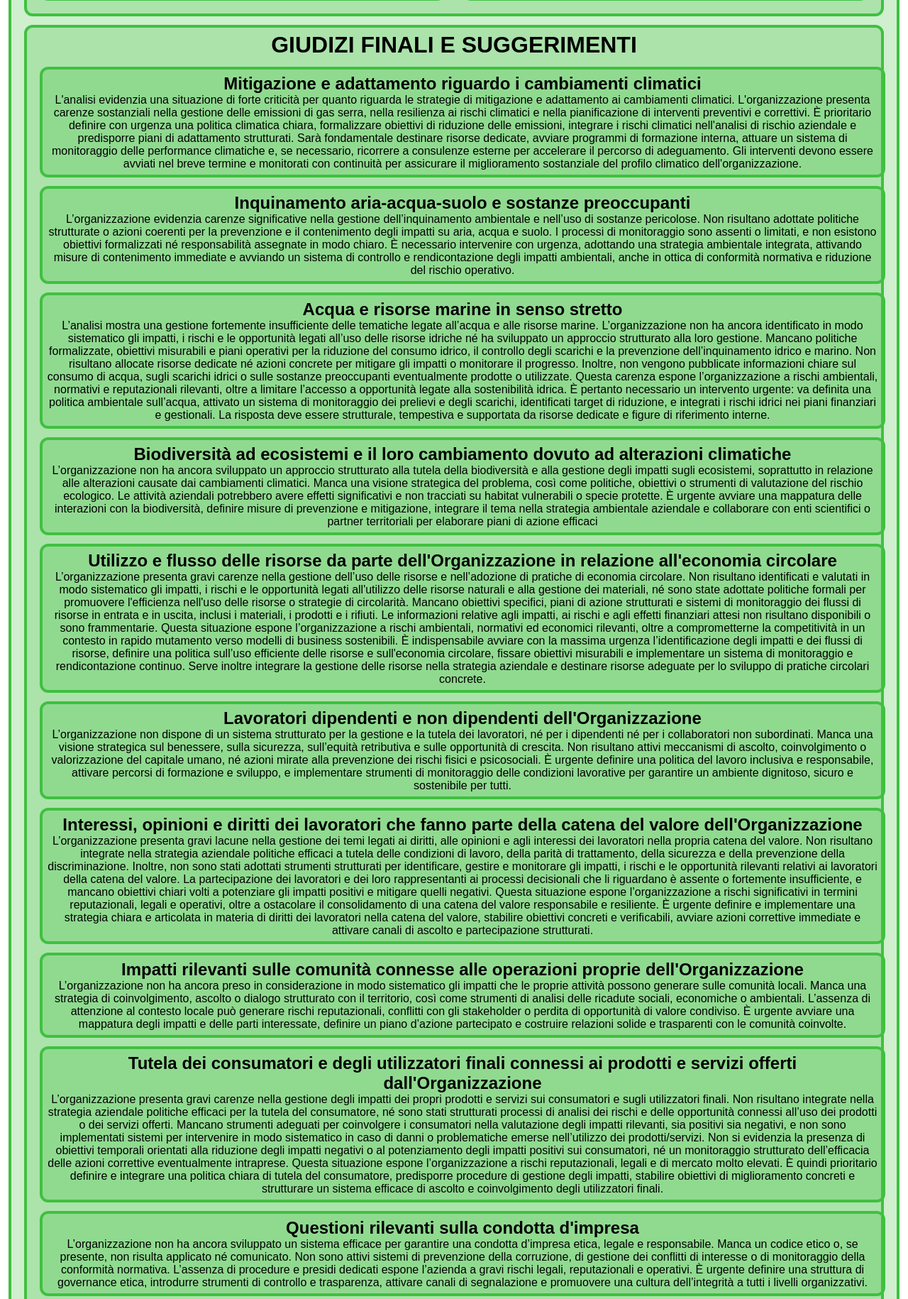
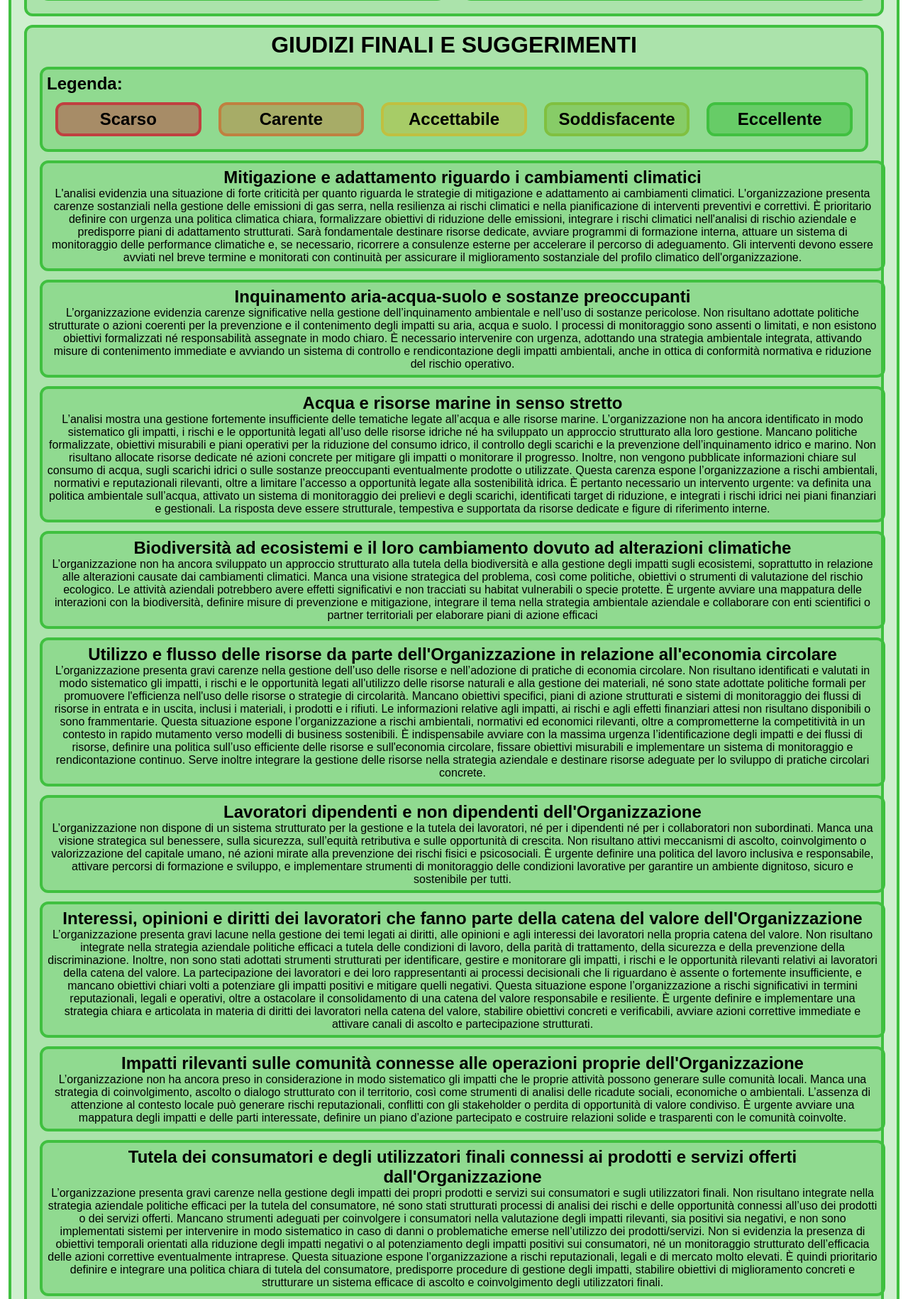
Before and after one commit to GeorgeM-F/Pre-assessment, a PHP site: page /results.php in a window 1280 px wide. Shown: the part 1259-3089 px from the top of the page at 71% size. Run offline with PHP 8.4, Linux system fonts and the light colour scheme; the visitor is signed in with stand-in values (Sample User, id 1); data comes from the database, SQL or seed files in the repository; both versions use the stored data as it was after the commit; data that the repository does not hold is empty.

Commit message:
hidden password (with dots); insert proper date format for signup; add color code legenda in the results

```diff
--- a/area.php
+++ b/area.php
@@ -37,7 +37,6 @@ $datearr = $datequer->fetchAll(PDO::FETCH_COLUMN);
     <h2>Dati azienda:</h2>
     <hr>
     <?php
-      echo "<p>ID azienda: <strong>".$_SESSION["tuoid"]."</strong></p>";     // Elimina questa riga una volta finito il progetto
       echo "<p>Ragione sociale: <strong>".$_SESSION["tuonome"]."</strong></p>";
       echo "<p>Partita IVA: <strong>".$_SESSION["tuaiva"]."</strong></p>";
       echo "<p>Codice fiscale: <strong>".$_SESSION["tuocodice"]."</strong></p>";
--- a/login.php
+++ b/login.php
@@ -65,7 +65,7 @@ if ($_SERVER["REQUEST_METHOD"] == "POST") {
     </div>
     <div>
       <label>Password:</label>
-      <input type="text" name="password" required>
+      <input type="password" name="password" required>
     </div>
     <button type="submit">LOGIN</button>
     <?php echo $messaggio; ?>
--- a/results.php
+++ b/results.php
@@ -148,47 +148,46 @@ $giu = $stmt6->fetchALL();
     <div class="oriz">
       <div class="risez">
         <h1>Pilastri ESG</h1>
-        <?php //echo "<h2>Environmental:   ".round($environmental)."%</h2>" ?>
-        <?php //echo "<h2>Social:   ".round($social)."%</h2>" ?>
-        <?php //echo "<h2>Governance:   ".round($governance)."%</h2>" ?>
         <canvas id="PilastriGrafico" width="400" height="200"></canvas>
       </div>
       <div class="risez">
         <h1>Grado di priorità per ESRS specifico</h1>
-        <?php //echo "<h2>E1:   ".round($e1)."%</h2>" ?>
-        <?php //echo "<h2>E2:   ".round($e2)."%</h2>" ?>
-        <?php //echo "<h2>E3:   ".round($e3)."%</h2>" ?>
-        <?php //echo "<h2>E4:   ".round($e4)."%</h2>" ?>
-        <?php //echo "<h2>E5:   ".round($e5)."%</h2>" ?>
-        <?php //echo "<h2>S1:   ".round($s1)."%</h2>" ?>
-        <?php //echo "<h2>S2:   ".round($s2)."%</h2>" ?>
-        <?php //echo "<h2>S3:   ".round($s3)."%</h2>" ?>
-        <?php //echo "<h2>S4:   ".round($s4)."%</h2>" ?>
-        <?php //echo "<h2>G1:   ".round($g1)."%</h2>" ?>
         <canvas id="MacroTemiGrafico" width="400" height="200"></canvas>
       </div>
     </div>
     <div class="oriz">
       <div class="risez">
         <h1>Prioritizzazione delle categorie</h1>
-        <?php //echo "<h2>Strategie:   ".round($strategie)."%</h2>" ?>
-        <?php //echo "<h2>Politiche:   ".round($politiche)."%</h2>" ?>
-        <?php //echo "<h2>Risorse:   ".round($risorse)."%</h2>" ?>
-        <?php //echo "<h2>Obiettivi:   ".round($obiettivi)."%</h2>" ?>
-        <?php //echo "<h2>Metriche:   ".round($metriche)."%</h2>" ?>
         <canvas id="CategorieGrafico" width="400" height="200"></canvas>
       </div>
       <div class="risez">
         <h1>Distribuzione delle risposte al questionario</h1>
-        <?php //echo "<h2>No:   ".round($no/70*100)."%</h2>" ?>
-        <?php //echo "<h2>In parte:   ".round($inparte/70*100)."%</h2>" ?>
-        <?php //echo "<h2>Sì:   ".round($si/70*100)."%</h2>" ?>
         <canvas id="RisposteGrafico" width="400" height="200"></canvas>
       </div>
     </div>
   </div>
   <div class="sez">
     <h1>GIUDIZI FINALI E SUGGERIMENTI</h1>
+    <div class="sez">
+    <h2>Legenda:</h2>
+    <div style="display: flex">
+      <div class="risez" style="border-color: rgba(192,64,64, 1); background-color: rgba(192,64,64, 0.5)">
+        <h2>Scarso</p>
+      </div>
+      <div class="risez" style="border-color: rgba(192,128,64, 1); background-color: rgba(192,128,64, 0.5)">
+        <h2>Carente</p>
+      </div>
+      <div class="risez" style="border-color: rgba(192,192,64, 1); background-color: rgba(192,192,64, 0.5)">
+        <h2>Accettabile</p>
+      </div>
+      <div class="risez" style="border-color: rgba(128,192,64, 1); background-color: rgba(128,192,64, 0.5)">
+        <h2>Soddisfacente</p>
+      </div>
+      <div class="risez" style="border-color: rgba(64,192,64, 1); background-color: rgba(64,192,64, 0.5)">
+        <h2>Eccellente</p>
+      </div>
+    </div>
+    </div>
     <?php     // REPLICAZIONE GIUDIZI PER OGNI AREA TEMATICA
     $temars = [$e1, $e2, $e3, $e4, $e5, $s1, $s2, $s3, $s4, $g1];
     $n=0;     // Indice per la numerazione dei giudizi
```
Also changed, not shown: signup.php (+6 -6 lines), database.db.
